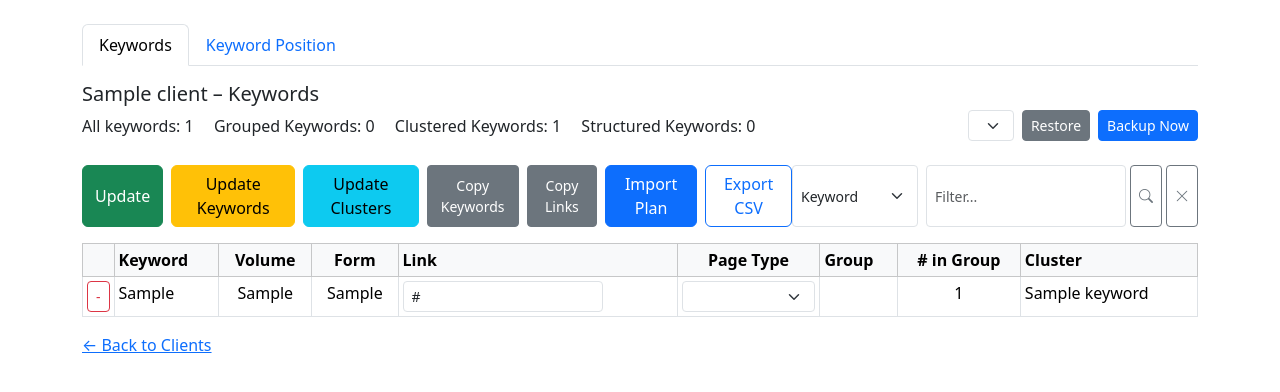
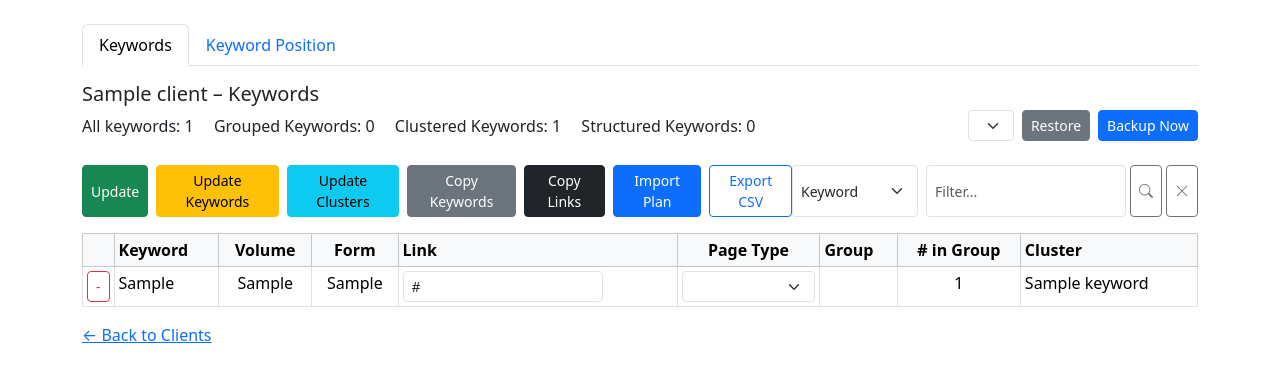
Before and after one commit to greenmindagency/tools, a PHP site: the page made by seo-platform/dashboard.php in a window 1280 px wide. Shown: the part 161-553 px from the top of the page. Run offline with PHP 8.4, Linux system fonts and the light colour scheme; tables that the repository leaves empty or names only in its code hold one stand-in row (values such as "Sample post"); data that the repository does not hold is empty.

Commit message:
Update buttons for SEO platform dashboard

```diff
--- a/seo-platform/dashboard.php
+++ b/seo-platform/dashboard.php
@@ -317,20 +317,20 @@ include 'header.php';
 <!-- Add Keyword Form -->
 <form method="POST" id="addKeywordsForm" class="mb-4" style="display:none;">
     <textarea name="keywords" class="form-control" placeholder="Paste keywords with optional volume and form" rows="6"></textarea>
-    <button type="submit" name="add_keywords" class="btn btn-primary mt-2">Add Keywords</button>
+    <button type="submit" name="add_keywords" class="btn btn-primary btn-sm mt-2">Add Keywords</button>
 </form>
 
 
 <!-- Import Plan Form -->
 <form method="POST" id="importForm" enctype="multipart/form-data" class="mb-4" style="display:none;">
     <input type="file" name="csv_file" accept=".csv" class="form-control">
-    <button type="submit" name="import_plan" class="btn btn-primary mt-2">Import Plan</button>
+    <button type="submit" name="import_plan" class="btn btn-primary btn-sm mt-2">Import Plan</button>
 </form>
 
 <!-- Add Cluster Form -->
 <form method="POST" id="addClustersForm" class="mb-4" style="display:none;">
     <textarea name="clusters" class="form-control" placeholder="keyword1|keyword2 per line" rows="4"></textarea>
-    <button type="submit" name="add_clusters" class="btn btn-primary mt-2">Add Clusters</button>
+    <button type="submit" name="add_clusters" class="btn btn-primary btn-sm mt-2">Add Clusters</button>
 </form>
 
 <?php
@@ -708,13 +708,13 @@ $stmt->execute($params);
 
 <div class="d-flex justify-content-between mb-2 sticky-controls">
   <div class="d-flex">
-    <button type="submit" form="updateForm" name="update_keywords" class="btn btn-success me-2">Update</button>
-    <button type="button" id="toggleAddForm" class="btn btn-warning me-2">Update Keywords</button>
-    <button type="button" id="toggleClusterForm" class="btn btn-info me-2">Update Clusters</button>
+    <button type="submit" form="updateForm" name="update_keywords" class="btn btn-success btn-sm me-2">Update</button>
+    <button type="button" id="toggleAddForm" class="btn btn-warning btn-sm me-2">Update Keywords</button>
+    <button type="button" id="toggleClusterForm" class="btn btn-info btn-sm me-2">Update Clusters</button>
     <button type="button" id="copyKeywords" class="btn btn-secondary btn-sm me-2">Copy Keywords</button>
-    <button type="button" id="copyLinks" class="btn btn-secondary btn-sm me-2">Copy Links</button>
-    <button type="button" id="toggleImportForm" class="btn btn-primary me-2">Import Plan</button>
-    <a href="export.php?client_id=<?= $client_id ?>" class="btn btn-outline-primary">Export CSV</a>
+    <button type="button" id="copyLinks" class="btn btn-dark btn-sm me-2">Copy Links</button>
+    <button type="button" id="toggleImportForm" class="btn btn-primary btn-sm me-2">Import Plan</button>
+    <a href="export.php?client_id=<?= $client_id ?>" class="btn btn-outline-primary btn-sm">Export CSV</a>
   </div>
   <form id="filterForm" method="GET" class="d-flex">
     <input type="hidden" name="client_id" value="<?= $client_id ?>">
@@ -856,7 +856,7 @@ foreach ($stmt as $row) {
         <option value="sau">Saudi Arabia</option>
         <option value="are">United Arab Emirates</option>
       </select>
-      <button type="button" id="openScLink" class="btn btn-outline-secondary"><i class="bi bi-box-arrow-up-right"></i></button>
+      <button type="button" id="openScLink" class="btn btn-outline-secondary btn-sm"><i class="bi bi-box-arrow-up-right"></i></button>
     </div>
   </div>
 </div>
@@ -880,7 +880,7 @@ foreach ($stmt as $row) {
 <form method="POST" id="addPosForm" class="mb-4" style="display:none;">
   <input type="hidden" name="tab" value="position">
   <textarea name="pos_keywords" class="form-control" rows="6" placeholder="One keyword per line"></textarea>
-  <button type="submit" name="add_position_keywords" class="btn btn-primary mt-2">Add Keywords</button>
+  <button type="submit" name="add_position_keywords" class="btn btn-primary btn-sm mt-2">Add Keywords</button>
 </form>
 
 <!-- Import Positions Form -->
@@ -892,14 +892,14 @@ foreach ($stmt as $row) {
     <?php endforeach; ?>
   </select>
   <input type="file" name="csv_file" accept=".csv" class="form-control">
-  <button type="submit" name="import_positions" class="btn btn-primary mt-2">Import Positions</button>
+  <button type="submit" name="import_positions" class="btn btn-primary btn-sm mt-2">Import Positions</button>
 </form>
 
 <div class="d-flex justify-content-between mb-2 sticky-controls">
   <div class="d-flex">
-    <button type="submit" form="updatePosForm" name="update_positions" class="btn btn-success me-2">Update</button>
-    <button type="button" id="toggleAddPosForm" class="btn btn-warning me-2">Update Keywords</button>
-    <button type="button" id="toggleImportPosForm" class="btn btn-primary me-2">Import Positions</button>
+    <button type="submit" form="updatePosForm" name="update_positions" class="btn btn-success btn-sm me-2">Update</button>
+    <button type="button" id="toggleAddPosForm" class="btn btn-warning btn-sm me-2">Update Keywords</button>
+    <button type="button" id="toggleImportPosForm" class="btn btn-primary btn-sm me-2">Import Positions</button>
     <button type="button" id="copyPosKeywords" class="btn btn-secondary btn-sm me-2">Copy Keywords</button>
   </div>
   <form id="posFilterForm" method="GET" class="d-flex">
@@ -1000,14 +1000,15 @@ document.getElementById('copyKeywords').addEventListener('click', function() {
 
 document.getElementById('copyLinks').addEventListener('click', function() {
   const rows = document.querySelectorAll('#kwTableBody tr');
-  const links = [];
+  const links = new Set();
   rows.forEach(tr => {
     const input = tr.querySelector('td:nth-child(5) input');
     if (input) {
-      links.push(input.value.trim());
+      const val = input.value.trim();
+      if (val) links.add(val);
     }
   });
-  navigator.clipboard.writeText(links.join('\n')).then(() => {
+  navigator.clipboard.writeText(Array.from(links).join('\n')).then(() => {
     alert('Links copied to clipboard');
   });
 });
--- a/seo-platform/index.php
+++ b/seo-platform/index.php
@@ -30,7 +30,7 @@ include 'header.php';
         <input type="text" name="client_name" class="form-control" placeholder="Add new client..." required>
       </div>
       <div class="col-auto">
-        <button type="submit" class="btn btn-primary">Add Client</button>
+        <button type="submit" class="btn btn-primary btn-sm">Add Client</button>
       </div>
   </form>
 </div>
```
